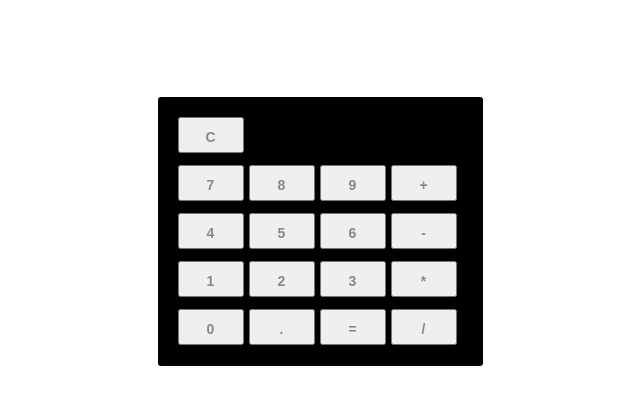
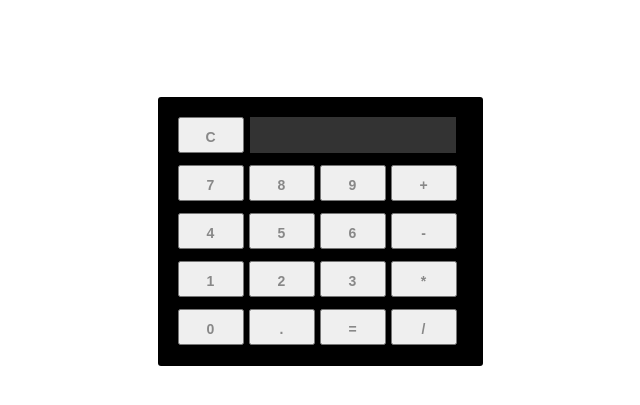
Before and after one commit to Suryanarayanamurthy/Calculator, a plain HTML site: page index.html in a window 1280 px wide. Shown: the part 45-450 px from the top of the page, without its empty margins (320-960 px from the left). Drawn offline with nearby package versions, Linux system fonts and the light colour scheme; some packages are replaced by stand-ins of ours.

Commit message:
code updates

```diff
--- a/style/calcstyle.css
+++ b/style/calcstyle.css
@@ -34,14 +34,16 @@ h1{
 }
 
 .top .screen {
-    width: 210px;
-    height: 45px;
+    margin-right: 7px;
+    width: 206px;
+    height: 36px;
+    padding: 0 10px;
     float: right;
-    background: rgba(0, 0, 0, 0.2);
+    background: rgba(255, 255, 255, 0.2);
     font-size: 17px;
     line-height: 40px;
     color: white;
-    text-shadow: 1px 1px 2px rgba(0, 0, 0, 0.2);
+    /*text-shadow: 1px 1px 2px rgba(0, 0, 0, 0.2);*/
     text-align: right;
     letter-spacing: 1px
 }
```
